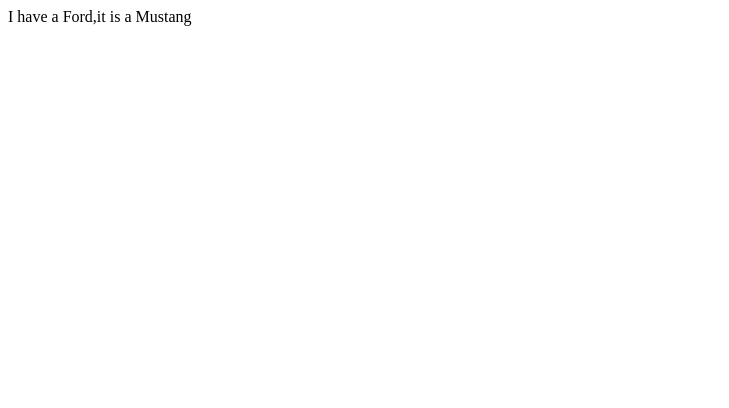
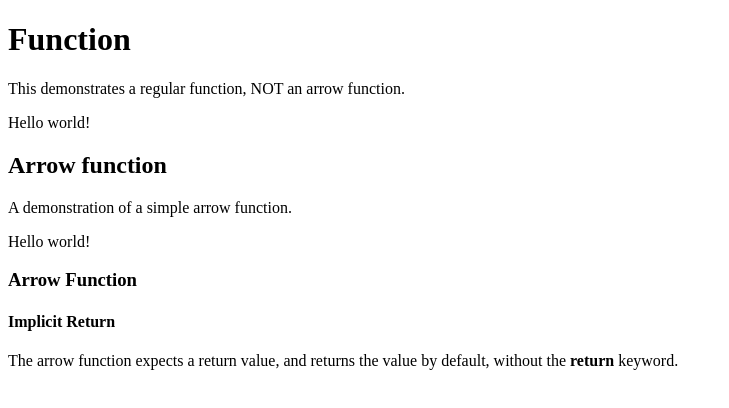
Before and after one commit to lilfisi/potential-bassoon, a plain HTML site: page index.html in a window 1280 px wide. Shown: the whole page, without its empty margins (0-729 px from the left). Drawn offline with Linux system fonts and the light colour scheme.

Commit message:
Add files via upload
Leaning functions on react

```diff
--- a/index.html
+++ b/index.html
@@ -1,26 +1,33 @@
 <!DOCTYPE html>
 <html>
   <body>
+    <h1>Function</h1>
+    <p>This demonstrates a regular function, NOT an arrow function.</p>
+
+<p id="demo"></p>
+    <h2>Arrow function</h2>
+    <p>A demonstration of a simple arrow function.</p>
+
+<p id="demo1"></p>
+    <h3>Arrow Function</h3>
+   <h4>Implicit Return</h4>
+
+<p>The arrow function expects a return value, and returns the value by default, without the <strong>return</strong> keyword.</p>
+
+<p id="demo"></p>
+
     <script>
-    class Car {
-      constructor (name){
-      this.brand=name;
+    hello = function() {
+      return "Hello world!";
     }
-      present() {
-        return "I have a " + this.brand}
+      hello = () => {
+        return "Hello world!"
       }
-      class Model extends Car {
-        constructor (name, mod) {
-          super(name)
-          this.model=mod
-        }
-        show() {return this.present () + ',it is a ' + this.model
-               }
-      }
-        const mycar=new Model("Ford","Mustang");
-      document.write (mycar.show());
-
+      hello = () => "Hello world!"
+      document.getElementById("demo").innerHTML = hello();
+      document.getElementById("demo1").innerHTML = hello();
+      document.getElementById("demo3").innerHTML = hello();
 
     </script>
   </body>
-</html>
+</html
```
